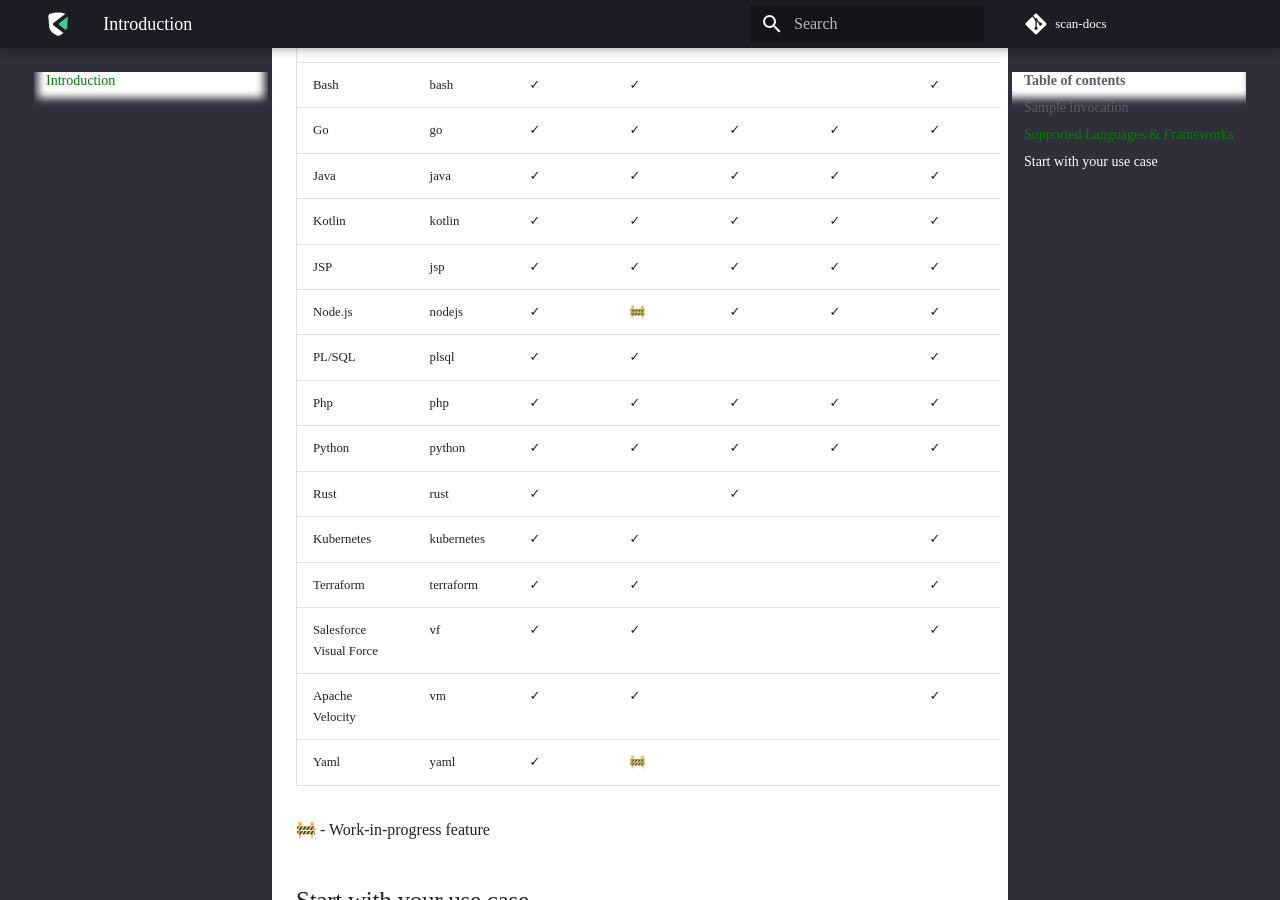
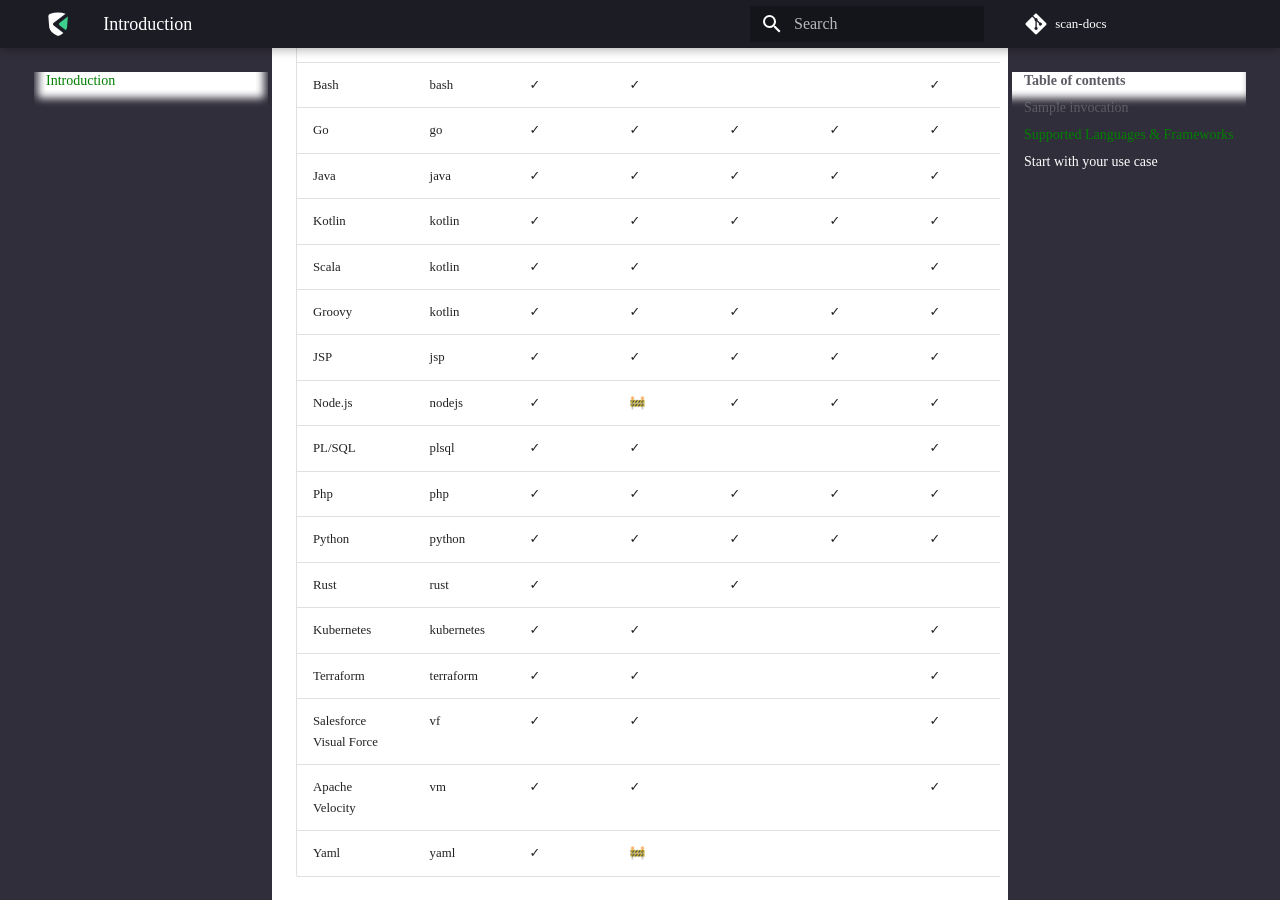
Before and after one commit to ShiftLeftSecurity/scan-docs, an MkDocs documentation site: the page built from docs/index.md, in a window 1280 px wide and 900 px high, scrolled down 1744 px. Built offline with MkDocs 1.6.1 and Material for MkDocs 9.7.7, drawn with Linux system fonts in a browser that asks for light colours; some web fonts are replaced; comment, search, counter and statistics services are not loaded.

Commit message:
Scala support (#44)

```diff
--- a/docs/index.md
+++ b/docs/index.md
@@ -51,6 +51,8 @@ Full list of supported languages is as follows:
 | Go     | go | ✓ | ✓ | ✓ | ✓ | ✓ |
 | Java     | java | ✓ | ✓ | ✓ | ✓ | ✓ |
 | Kotlin    | kotlin | ✓ | ✓ | ✓ | ✓ | ✓ |
+| Scala    | kotlin | ✓ | ✓ |  |  | ✓ |
+| Groovy    | kotlin | ✓ | ✓ | ✓ | ✓ | ✓ |
 | JSP     | jsp | ✓ | ✓ | ✓ | ✓ | ✓ |
 | Node.js     | nodejs | ✓ | 🚧 | ✓ | ✓ | ✓ |
 | PL/SQL     | plsql | ✓ | ✓ | | | ✓ |
```
